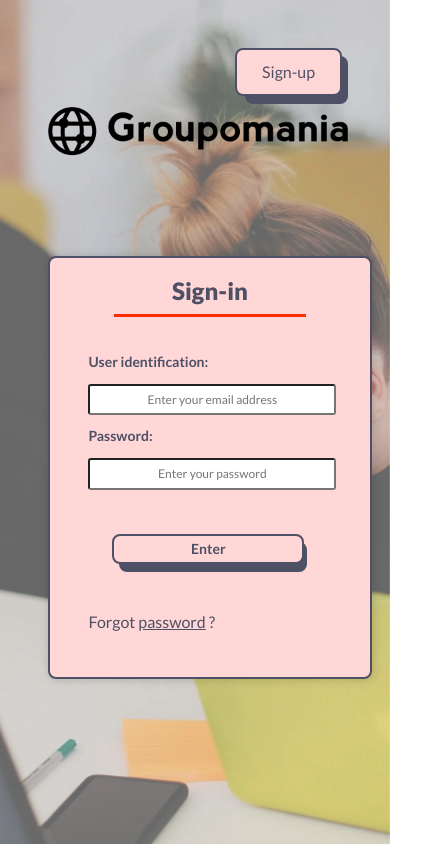
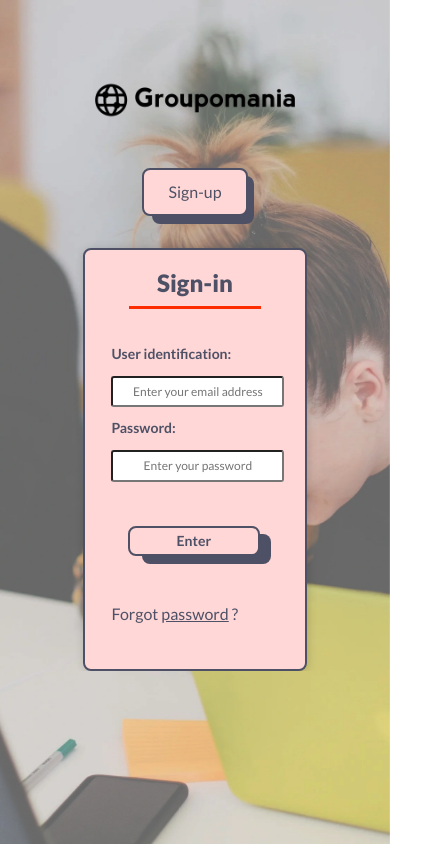
Before and after one commit to Nilyss/Groupomania, a React (Create React App) app in the folder front_end/: page / in a window 390 px wide. Shown: the whole page, 447 px wide, since content can reach past the window. Built offline with nearby package versions, Linux system fonts and the light colour scheme.

Commit message:
Init Responsive Authentification pages
Made responsive Auth page with one breakpoint : 760px
ok on mobile & tablet (landscape too)

```diff
--- a/front_end/src/pages/Authentification/index.jsx
+++ b/front_end/src/pages/Authentification/index.jsx
@@ -22,16 +22,30 @@ export default function Authentification(props) {
   }
 
   const HomeBackground = styled.body`
-    background: url('${Background}') no-repeat fixed center center;
+    background: url('${Background}') no-repeat fixed center;
     background-size: cover;
     position: absolute;
     z-index: 0;
-    height: 100%;
+    min-height: 100%;
+    height: border-box;
   `
   const HomeWrapper = styled.section`
+    @media (max-width: 768px) {
+      display: flex;
+      flex-flow: column;
+      align-items: center;
+      overflow: hidden;
+    }
     margin: 3rem;
   `
   const Logo = styled.img`
+    @media (max-width: 768px) {
+      width: 200px;
+      display: flex;
+      position: unset;
+      margin: auto;
+      margin-bottom: -5em;
+    }
     position: absolute;
     left: 3em;
     width: 300px;
@@ -39,6 +53,10 @@ export default function Authentification(props) {
     object-fit: cover;
   `
   const NavButton = styled.nav`
+    @media (max-width: 768px) {
+      justify-content: center;
+      margin-bottom: 2em;
+    }
     display: flex;
     justify-content: flex-end;
     width: 100%;
@@ -47,6 +65,9 @@ export default function Authentification(props) {
   `
 
   const AuthForm = styled.form`
+    @media (max-width: 768px) {
+      width: 220px;
+    }
     width: 320px;
     padding-top: 30px;
     padding-bottom: 30px;
@@ -94,7 +115,7 @@ export default function Authentification(props) {
     border-radius: 3px;
     text-align: center;
     font-size: 12px;
-    color: ${colors.primary};
+    color: ${colors.tertiary};
   `
   const AuthFormWrapper = styled.div`
     margin-top: 2em;
@@ -153,7 +174,7 @@ export default function Authentification(props) {
     return (
       <HomeWrapper>
         <NavButton>
-          <Button onClick={toggleIsLogin}>Sign-In</Button>
+          <Button onClick={toggleIsLogin}>Sign-in</Button>
         </NavButton>
         <AuthForm>
           <AuthTitle>Sign-up</AuthTitle>
@@ -217,7 +238,7 @@ export default function Authentification(props) {
 
   return (
     <HomeBackground>
-      <Logo src={logo}></Logo>
+      <Logo src={logo} alt="logo groupomania"></Logo>
       {isLogIn ? <SignInForm /> : <SignUpForm />}
     </HomeBackground>
   )
```
